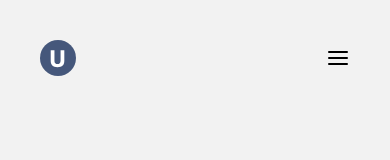
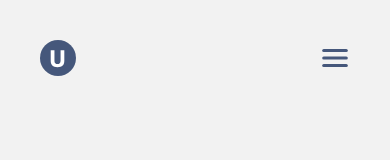
Before and after one commit to dennyshuda/umar-syahroni, a React (Vite) app: page / in a window 390 px wide. Shown: the top 160 px of the page. Built offline with nearby package versions, Linux system fonts and the light colour scheme.

Commit message:
fix: adjust hamburger icon

```diff
--- a/src/components/Nav.tsx
+++ b/src/components/Nav.tsx
@@ -41,7 +41,7 @@ export function Nav() {
           </div>
           <div className="w-10/12 text-center md:text-right">
             <ul
-              className={`md:space-x-10 text-secondary transition-all absolute top-20 left-0 right-0 md:static bg-primary ${
+              className={`md:space-x-10 text-secondary transition-all absolute top-20 right-0 md:static bg-primary ${
                 open ? "left-0" : "left-full"
               }`}
             >
@@ -62,10 +62,10 @@ export function Nav() {
           <button onClick={() => setOpen(!open)} className="md:hidden z-20">
             <svg
               viewBox="0 0 24 24"
-              width="24"
-              height="24"
-              stroke="currentColor"
-              stroke-width="2"
+              width="30"
+              height="30"
+              stroke="#45577B"
+              stroke-width="2.5"
               fill="none"
               stroke-linecap="round"
               stroke-linejoin="round"
```
